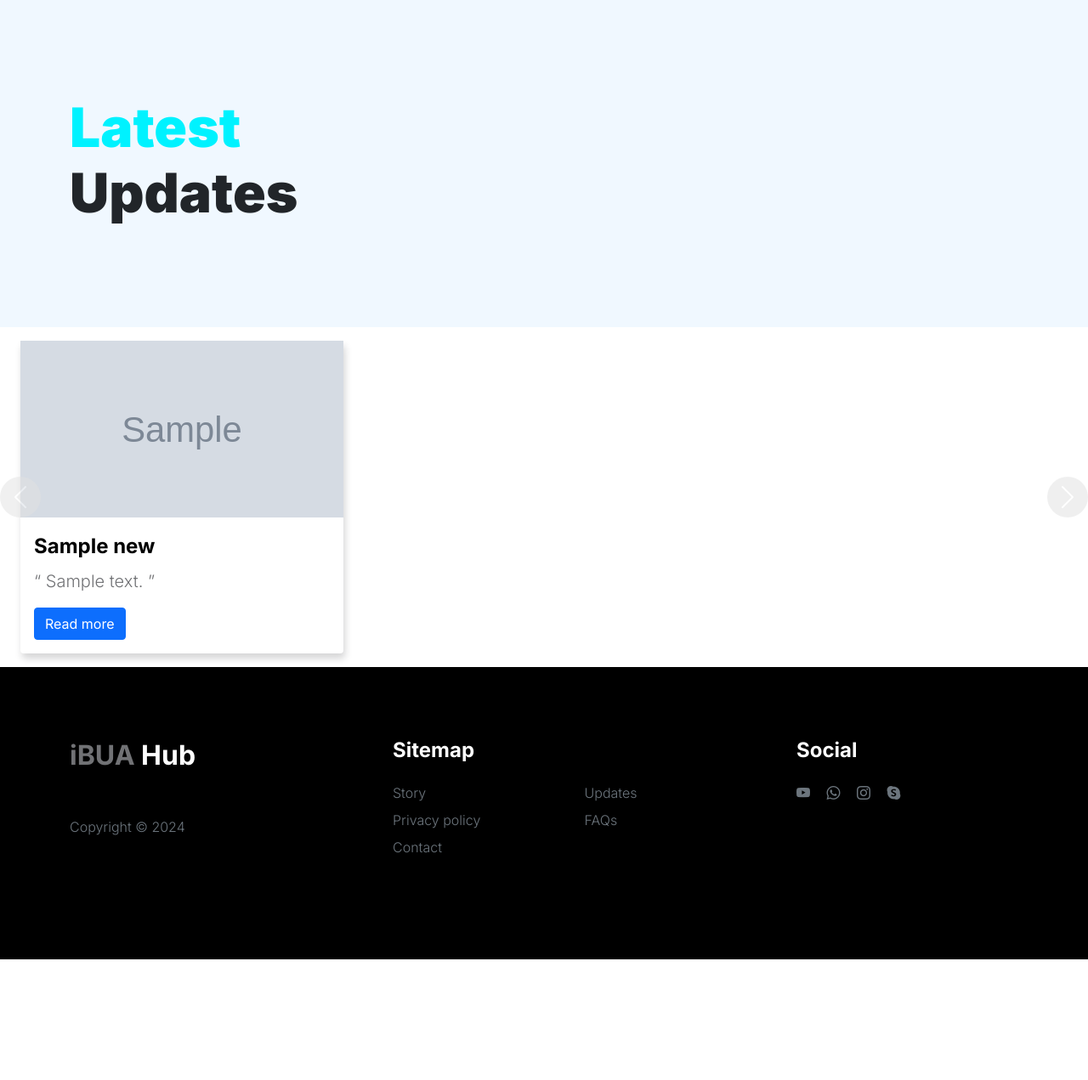
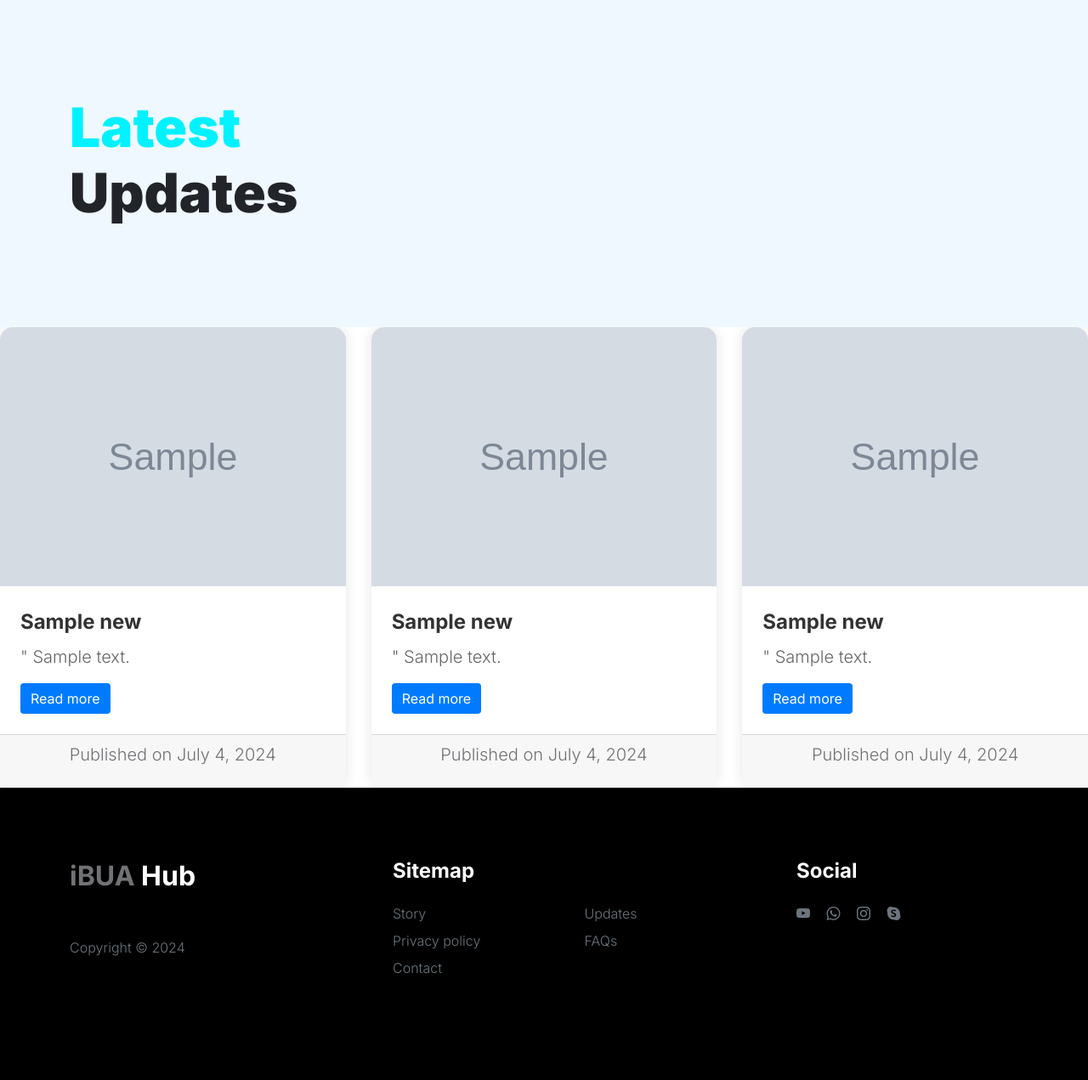
Before and after one commit to Emmanuel008/ema, a PHP site: page /News.php in a window 1280 px wide. Shown: the part 87-1358 px from the top of the page at 85% size. Before the commit the page ends 1216 px from the top, so only its background shows below. Run offline with PHP 8.4, Linux system fonts and the light colour scheme; tables that the repository leaves empty or names only in its code hold one stand-in row (values such as "Sample post"); grey boxes marked "Sample" are stand-in pictures; some libraries are stand-ins or nearby versions.

Commit message:
commit bumblebee

```diff
--- a/News.php
+++ b/News.php
@@ -34,123 +34,47 @@
 
         -->
         <style>
-             .carousel-inner {
 
-padding: 1em;
+
+
+
+.custom-card {
+            border: none;
+            border-radius: 15px;
+            box-shadow: 0 0 15px rgba(0,0,0,0.1);
+            overflow: hidden;
+            transition: transform 0.3s ease;
 
         }
-
-.card {
-
-margin: 0 0.5em;
-
-box-shadow: 2px 6px 8px 0 rgba(22, 22, 26, 0.18);
-
+        .custom-card:hover {
+            transform: translateY(-5px);
+        }
+        .card-img-top {
+            height: 300px;
+            object-fit: cover;
+        }
+        .card-body {
+            padding: 1.5rem;
+        }
+        .card-title {
+            font-size: 1.5rem;
+            font-weight: bold;
+            color: #333;
+        }
+        .card-text {
+            color: #666;
+            overflow: hidden;
+            text-overflow: ellipsis;
+            white-space: nowrap;
+        }
+        .btn-primary {
+            background-color: #007bff;
             border: none;
-
-display: flex;
-
-flex-direction: column;
-
-height: 100%;
-
-width: 380px;
-
+        }
+        .btn-primary:hover {
+            background-color: #0056b3;
         }
 
-.card .card-body {
-
-overflow: hidden;
-
-flex-grow: 1;
-
-}
-
-.card-title,
-
-.card-text {
-
-overflow: hidden;
-
-text-overflow: ellipsis;
-
-white-space: nowrap;
-
-}
-
-.carousel-control-prev,
-
-.carousel-control-next {
-
-background-color: #e1e1e1;
-
-width: 6vh;
-
-height: 6vh;
-
-border-radius: 50%;
-
-top: 50%;
-
-transform: translateY(-50%);
-
-}
-
-@media (min-width: 768px) {
-
-.carousel-item {
-
-    margin-right: 0;
-
-    flex: 0 0 33.333333%;
-
-    display: block;
-
-}
-
-.carousel-inner {
-
-    display: flex;
-
-}
-
-}
-
-.card .img-wrapper {
-
-max-width: 100%;
-
-height: 13em;
-
-display: flex;
-
-justify-content: center;
-
-align-items: center;
-
-overflow: hidden;
-
-}
-
-.card img {
-
-max-height: 100%;
-
-max-width: 100%;
-
-object-fit: cover;
-
-}
-
-@media (max-width: 767px) {
-
-.card .img-wrapper {
-
-    height: 17em;
-
-}
-
-}
         </style>
     </head>
 
@@ -221,11 +145,8 @@
             </header>
 
             <section class="s-services" id="services">
-
-<div id="carouselExampleControls" class="carousel slide" data-bs-ride="carousel">
-
-    <div class="carousel-inner">
-
+            <div class="row">
+				<div class="clients-carousel owl-carousel">
                 <?php
 
                 $host = "localhost";
@@ -258,36 +179,23 @@
 
 
                 if ($result->num_rows > 0) {
+                    while ($row = $result->fetch_assoc()) {?>
+                        <div class="card custom-card">
+                        <img src="./images/<?php echo $row['photo'];?>" class="d-block w-100" alt="">
+                        <div class="card-body">
+                            <h5 class="card-title"> <?php echo $row['title'];?></h5>
 
-                while ($row = $result->fetch_assoc()) {?>
-
-                  <div class="carousel-item active">
-
-                    <div class="card">
-
-                        <div class="img-wrapper">
-
-                            <img src="./images/<?php echo $row['photo'];?>" class="d-block w-100" alt="">
-
-                        </div>
-
-                        <div class="card-body">
-
-                            <h5 class="card-title"><?php echo $row['title'];?></h5>
-
-                            <p class="card-text">“ <?php echo $row['content'];?> ”</p>
-
+                            <p class="card-text">" <?php echo $row['content'];?></p>
                             <a href="<?php echo $row['link'];?>" class="btn btn-primary">Read more</a>
 
                         </div>
-
+                        <div class="card-footer text-muted text-center">
+                        <p>Published on July 4, 2024</p>
                         </div>
-
                     </div>
 
                     <?php
 
-                    $activeClass = '';
 
                     }
 
@@ -301,25 +209,7 @@
                 $conn->close();
 
                 ?>
-
 				</div>
-
-    <button class="carousel-control-prev" type="button" data-bs-target="#carouselExampleControls" data-bs-slide="prev">
-
-        <span class="carousel-control-prev-icon" aria-hidden="true"></span>
-
-        <span class="visually-hidden">Previous</span>
-
-    </button>
-
-    <button class="carousel-control-next" type="button" data-bs-target="#carouselExampleControls" data-bs-slide="next">
-
-        <span class="carousel-control-next-icon" aria-hidden="true"></span>
-
-        <span class="visually-hidden">Next</span>
-
-    </button>
-
 			</div>
 
 </section>
@@ -426,16 +316,50 @@
             </div>
         </footer>
 
-        <!-- JAVASCRIPT FILES -->
+
         <script src="js/jquery.min.js"></script>
         <script src="js/bootstrap.bundle.min.js"></script>
         <script src="js/Headroom.js"></script>
         <script src="js/jQuery.headroom.js"></script>
         <script src="js/slick.min.js"></script>
         <script src="js/custom.js"></script>
-        <script type="text/javascript" src="js/jquery-3.2.1.min.js"></script>
-        <script type="text/javascript" src="js/plugins.js"></script>
-        <script type="text/javascript" src="js/main.js"></script>
+        <script src="https://cdnjs.cloudflare.com/ajax/libs/jquery/3.6.0/jquery.min.js">
+        </script>
+        <script src="https://cdnjs.cloudflare.com/ajax/libs/OwlCarousel2/2.2.1/owl.carousel.min.js">
+        </script>
+        <script src="https://cdnjs.cloudflare.com/ajax/libs/twitter-bootstrap/4.6.0/js/bootstrap.min.js">
+        </script>
+        <script src="https://cdnjs.cloudflare.com/ajax/libs/slick-carousel/1.6.0/slick.js"></script>
+        <script src="https://cdn.jsdelivr.net/npm/bootstrap@5.1.3/dist/js/bootstrap.bundle.min.js"></script>
+        <script>
+               $('.clients-carousel').owlCarousel({
+                   loop: true,
+                   nav: false,
+                   autoplay: true,
+                   autoplayTimeout: 5000,
+                   animateOut: 'fadeOut',
+                   animateIn: 'fadeIn',
+                   smartSpeed: 450,
+                   margin: 30,
+                   responsive: {
+                       0: {
+                           items: 1
+                       },
+                       768: {
+                           items: 2
+                       },
+                       991: {
+                           items: 3
+                       },
+                       1200: {
+                           items: 3
+                       },
+                       1920: {
+                           items: 3
+                       }
+                   }
+               });
+        </script>
         <script>
         if ('loading' in HTMLImageElement.prototype) {
                 const images = document.querySelectorAll('img[loading="lazy"]');
```
Lines whose indentation alone changed are shown as unchanged.
